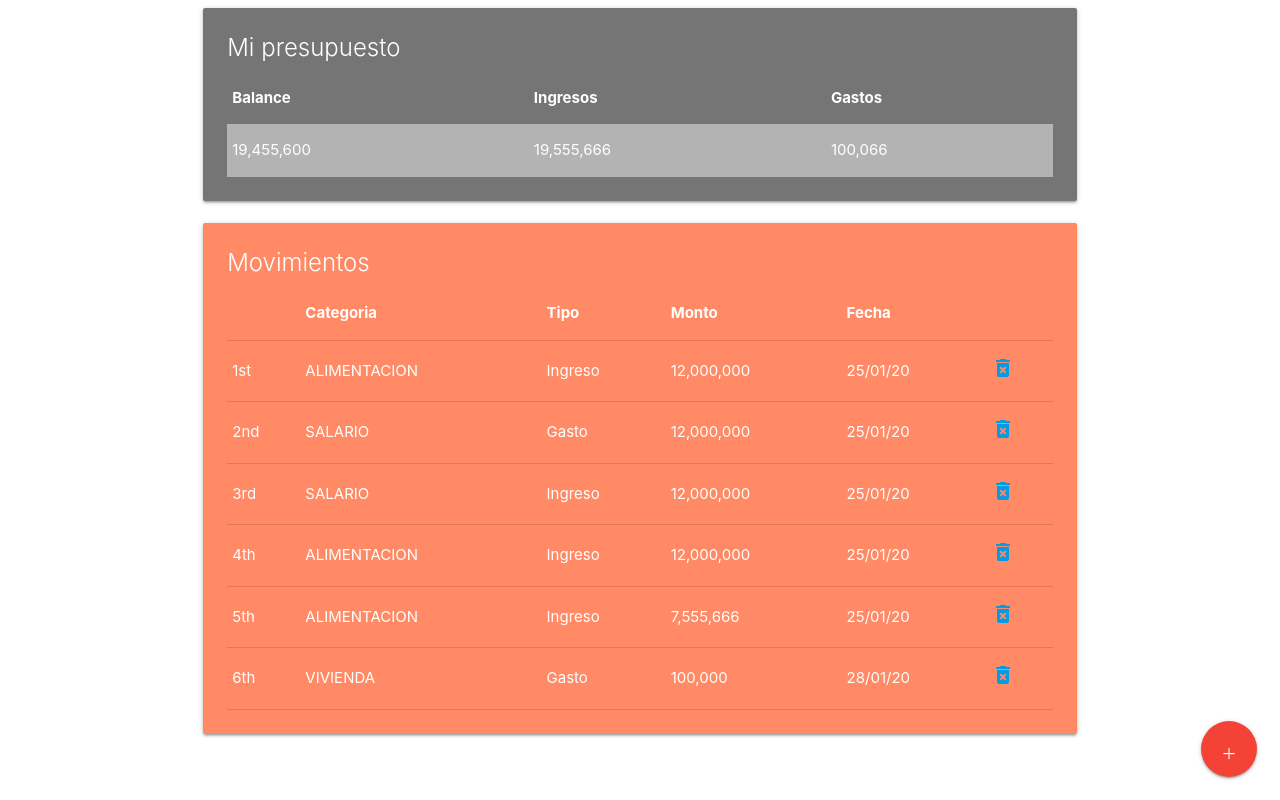
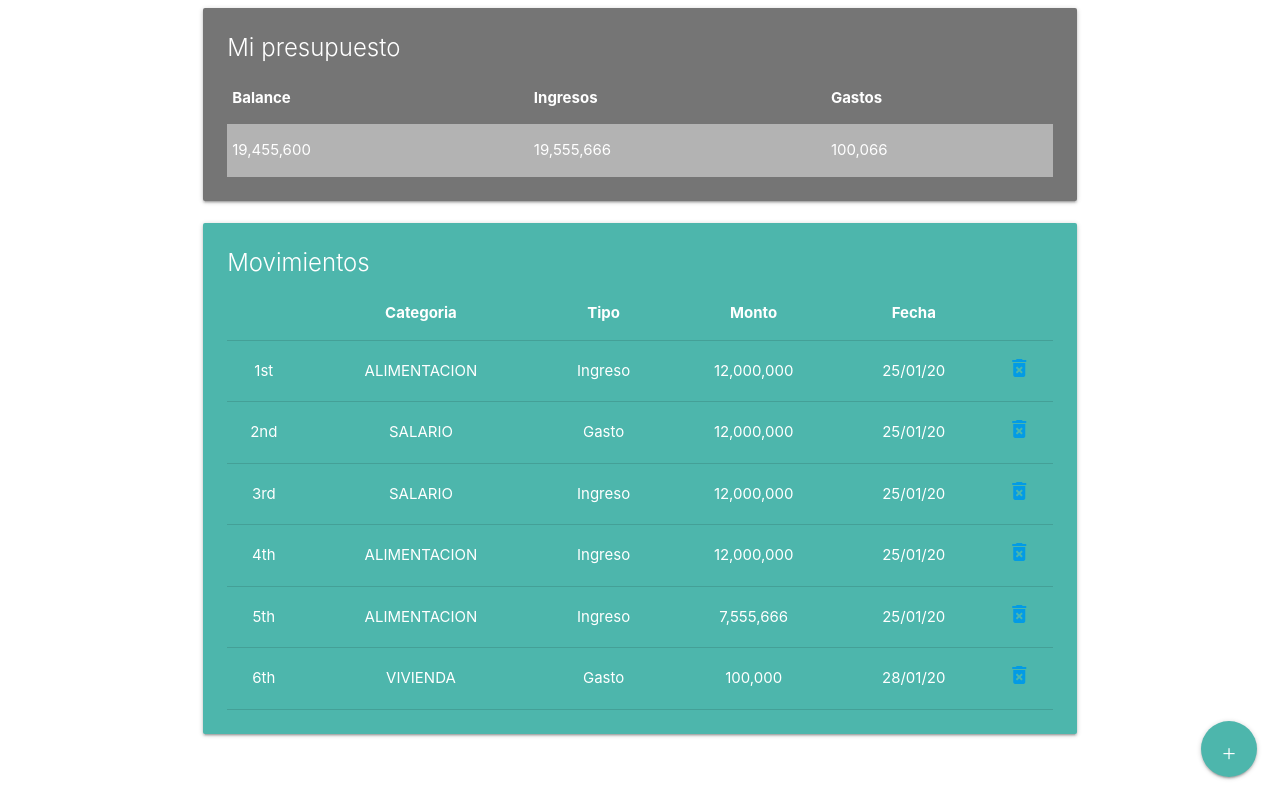
Before and after one commit to Adsuf/presupuesto, a Django app: page / in a window 1280 px wide. Run offline with Django 3.2, Linux system fonts and the light colour scheme; data comes from the database, SQL or seed files in the repository.

Commit message:
modifico home

```diff
--- a/templates/home.html
+++ b/templates/home.html
@@ -37,10 +37,10 @@
             </div>
             <div class="row">
               <div class="col s12 m12">
-                <div class="card deep-orange lighten-2">
+                <div class="card teal lighten-2">
                   <div class="card-content white-text">
               <spam class="card-title">Movimientos</spam>
-              <table class="highlight">
+              <table class="highlight centered">
                 <thead>
                  <tr>
                     <th></th>
@@ -71,7 +71,7 @@
           </div>
                 <!--Botón para agregar nuevo movimiento-->
                 <div class="fixed-action-btn">
-                  <a href="{% url 'movimiento' %}" class="btn-floating btn-large red">
+                  <a href="{% url 'movimiento' %}" class="btn-floating btn-large teal lighten-2 pulse">
                     <i class="large material-icons">+</i>
                   </a>
                 </div>
```
